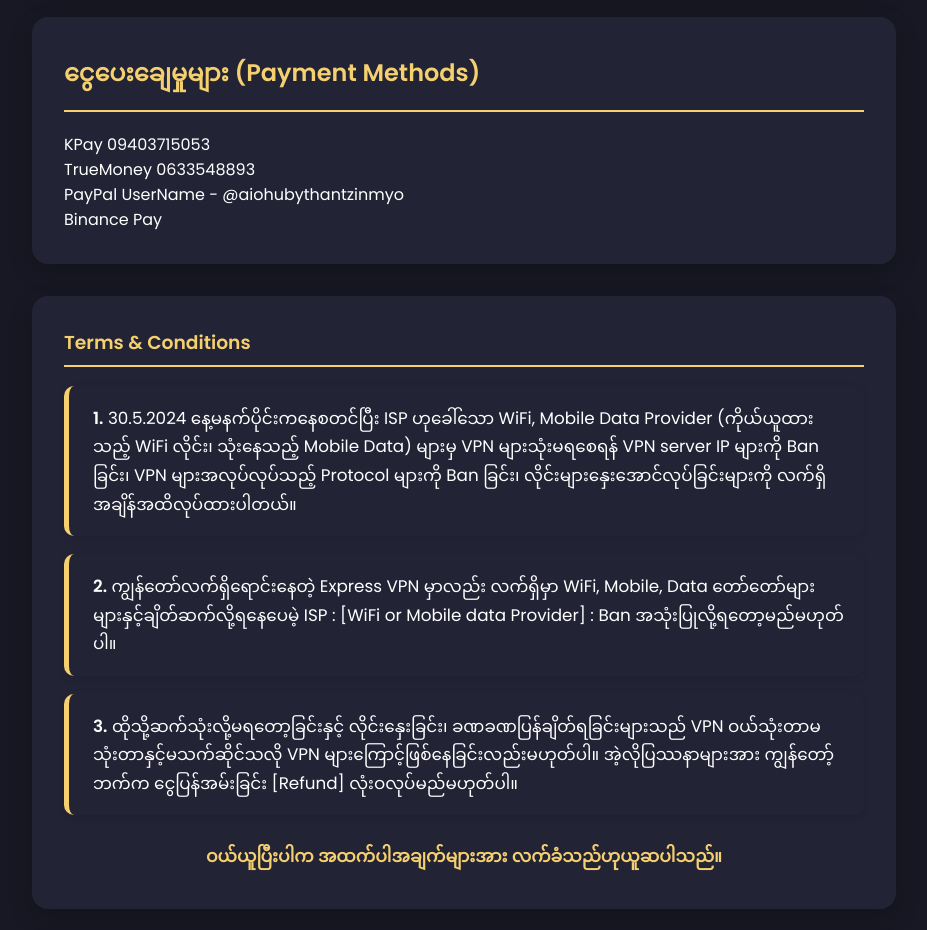
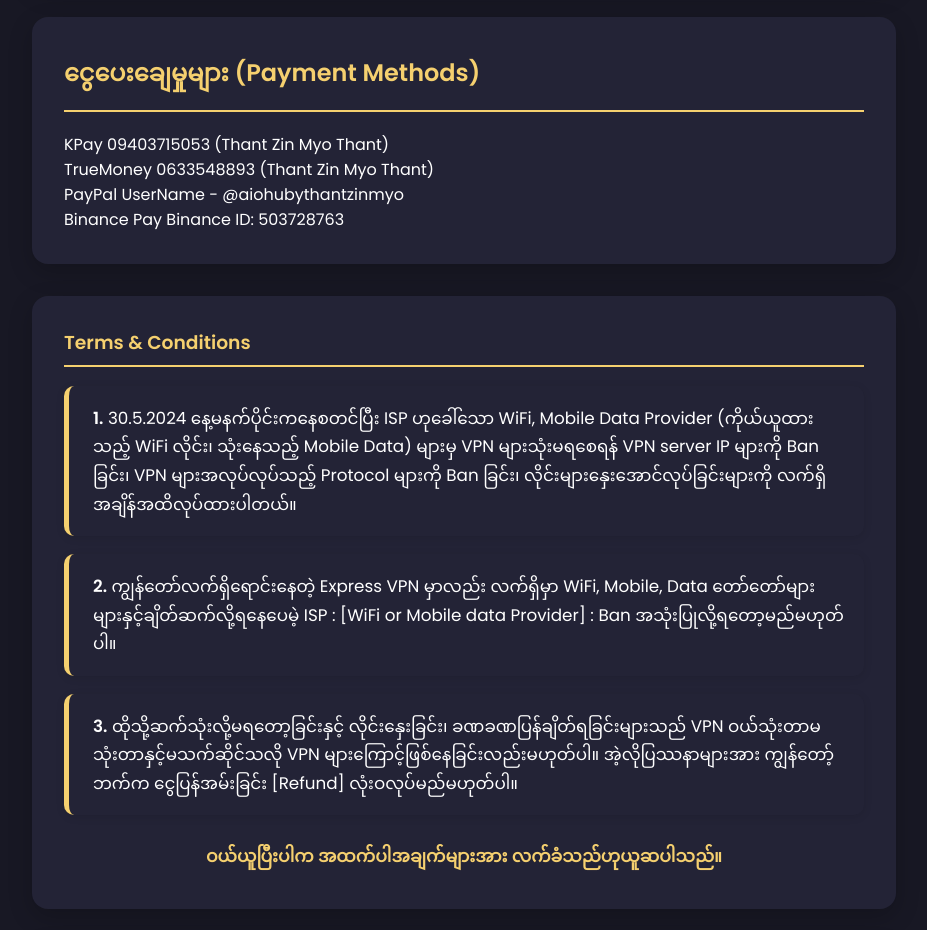
Before and after one commit to thantzinmyo/thantzinmyo.github.io, a plain HTML site: page index.html in a window 1280 px wide. Shown: the part 2100-3030 px from the top of the page, without its empty margins (176-1103 px from the left). Drawn offline with Linux system fonts and the light colour scheme.

Commit message:
Update index.html

```diff
--- a/index.html
+++ b/index.html
@@ -407,11 +407,11 @@
     <div class="payment-cards">
         <div class="payment-card">
             <span class="payment-name">KPay</span>
-            <span class="account-info">09403715053 <br (Thant Zin Myo Thant)</span>
+            <span class="account-info">09403715053 (Thant Zin Myo Thant)</span>
         </div>
         <div class="payment-card">
             <span class="payment-name">TrueMoney</span>
-            <span class="account-info">0633548893 <br (Thant Zin Myo Thant)</span>
+            <span class="account-info">0633548893 (Thant Zin Myo Thant)</span>
         </div>
         <div class="payment-card">
             <span class="payment-name">PayPal</span>
@@ -419,7 +419,7 @@
         </div>
         <div class="payment-card">
             <span class="payment-name">Binance Pay</span>
-            <span class="account-info"> <br Binance ID: 503728763</span>
+            <span class="account-info">Binance ID: 503728763</span>
         </div>
     </div>
   </section>
```
